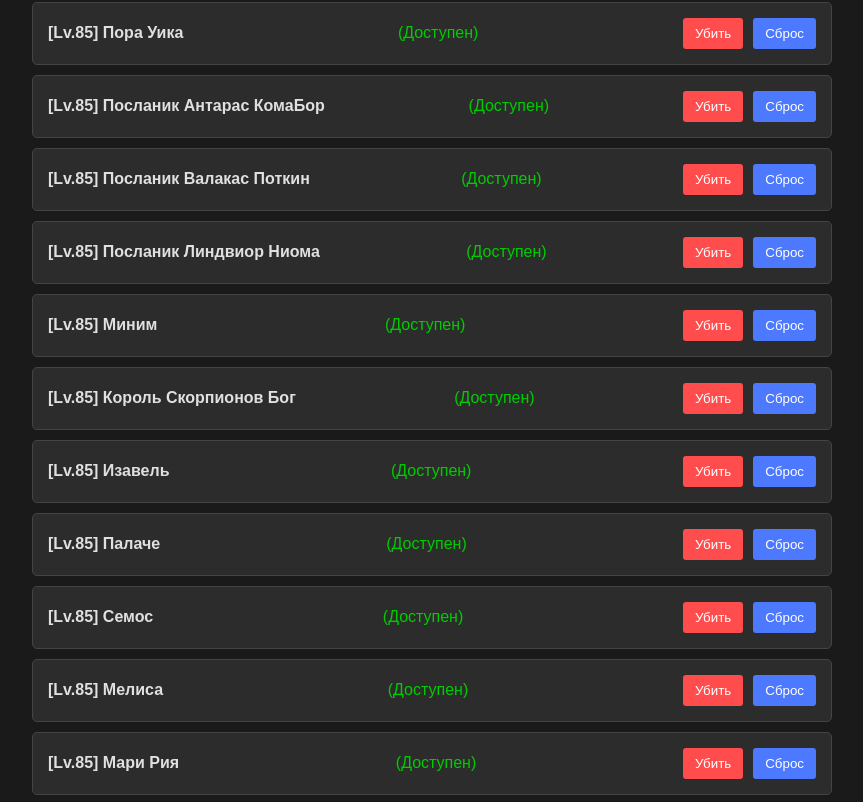
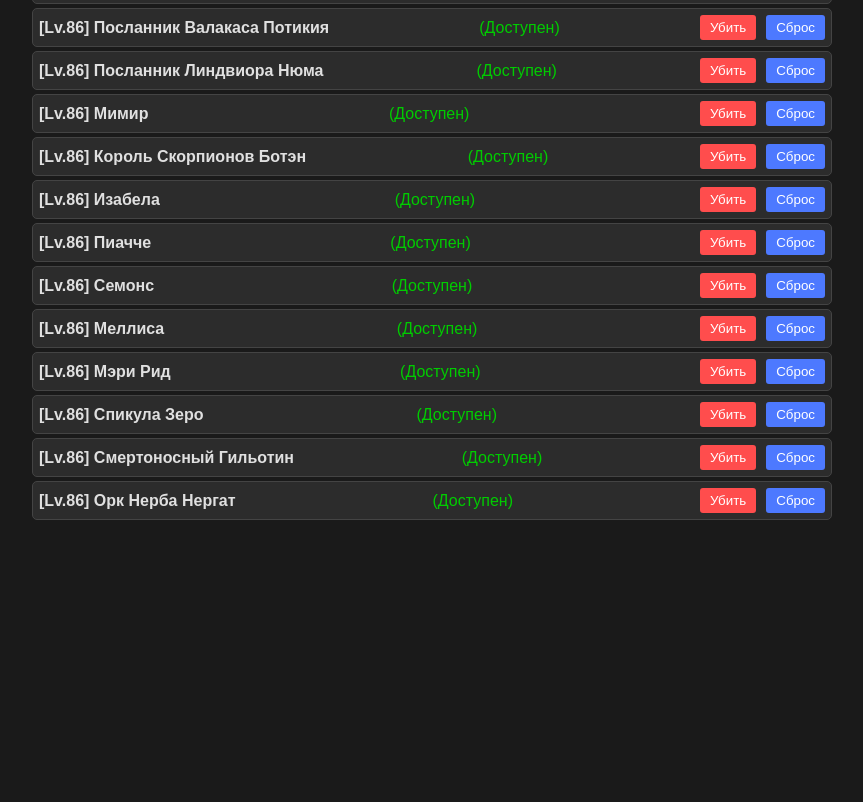
Before and after one commit to Aleksandr-Sirenko/rb_timers, a website: page public/index.html in a window 1280 px wide. Shown: the part 98-900 px from the top of the page, without its empty margins (208-1071 px from the left). After the commit the page ends 800 px from the top, so only its background shows below. Drawn offline with Linux system fonts and the light colour scheme; no server answers.

Commit message:
fix names + design

```diff
--- a/public/index.html
+++ b/public/index.html
@@ -3,7 +3,7 @@
 <head>
     <meta charset="UTF-8">
     <meta name="viewport" content="width=device-width, initial-scale=1.0">
-    <title>Трекер Респауна Рейд Боссов</title>
+    <title>Трекер Респауна 86 РБ</title>
     <style>
         body {
             font-family: Arial, sans-serif;
@@ -24,8 +24,8 @@
             background-color: #2c2c2c;
             border: 1px solid #444;
             border-radius: 5px;
-            padding: 15px;
-            margin-bottom: 10px;
+            padding: 6px;
+            margin-bottom: 4px;
             display: flex;
             justify-content: space-between;
             align-items: center;
@@ -41,7 +41,7 @@
             gap: 10px;
         }
         button {
-            padding: 8px 12px;
+            padding: 5px 10px;
             border: none;
             border-radius: 3px;
             cursor: pointer;
@@ -69,25 +69,24 @@
     </style>
 </head>
 <body>
-    <h1>Трекер Респауна Рейд Боссов</h1>
     <div class="boss-list" id="bossList"></div>
 
     <script>
         const bosses = [
-            "[Lv.85] Пора Уика",
-            "[Lv.85] Посланик Антарас КомаБор",
-            "[Lv.85] Посланик Валакас Поткин",
-            "[Lv.85] Посланик Линдвиор Ниома",
-            "[Lv.85] Миним",
-            "[Lv.85] Король Скорпионов Бог",
-            "[Lv.85] Изавель",
-            "[Lv.85] Палаче",
-            "[Lv.85] Семос",
-            "[Lv.85] Мелиса",
-            "[Lv.85] Мари Рия",
-            "[Lv.85] Синтия Зеро",
-            "[Lv.85] Орг Неват",
-            "[Lv.85] Орк Герба"
+            "[Lv.86] Лорд Ишка",
+            "[Lv.86] Посланник Антараса Комабор",
+            "[Lv.86] Посланник Валакаса Потикия",
+            "[Lv.86] Посланник Линдвиора Нюма",
+            "[Lv.86] Мимир",
+            "[Lv.86] Король Скорпионов Ботэн",
+            "[Lv.86] Изабела",
+            "[Lv.86] Пиачче",
+            "[Lv.86] Семонс",
+            "[Lv.86] Меллиса",
+            "[Lv.86] Мэри Рид",
+            "[Lv.86] Спикула Зеро",
+            "[Lv.86] Смертоносный Гильотин",
+            "[Lv.86] Орк Нерба Нергат"
         ];
 
         async function getTimers() {
```
